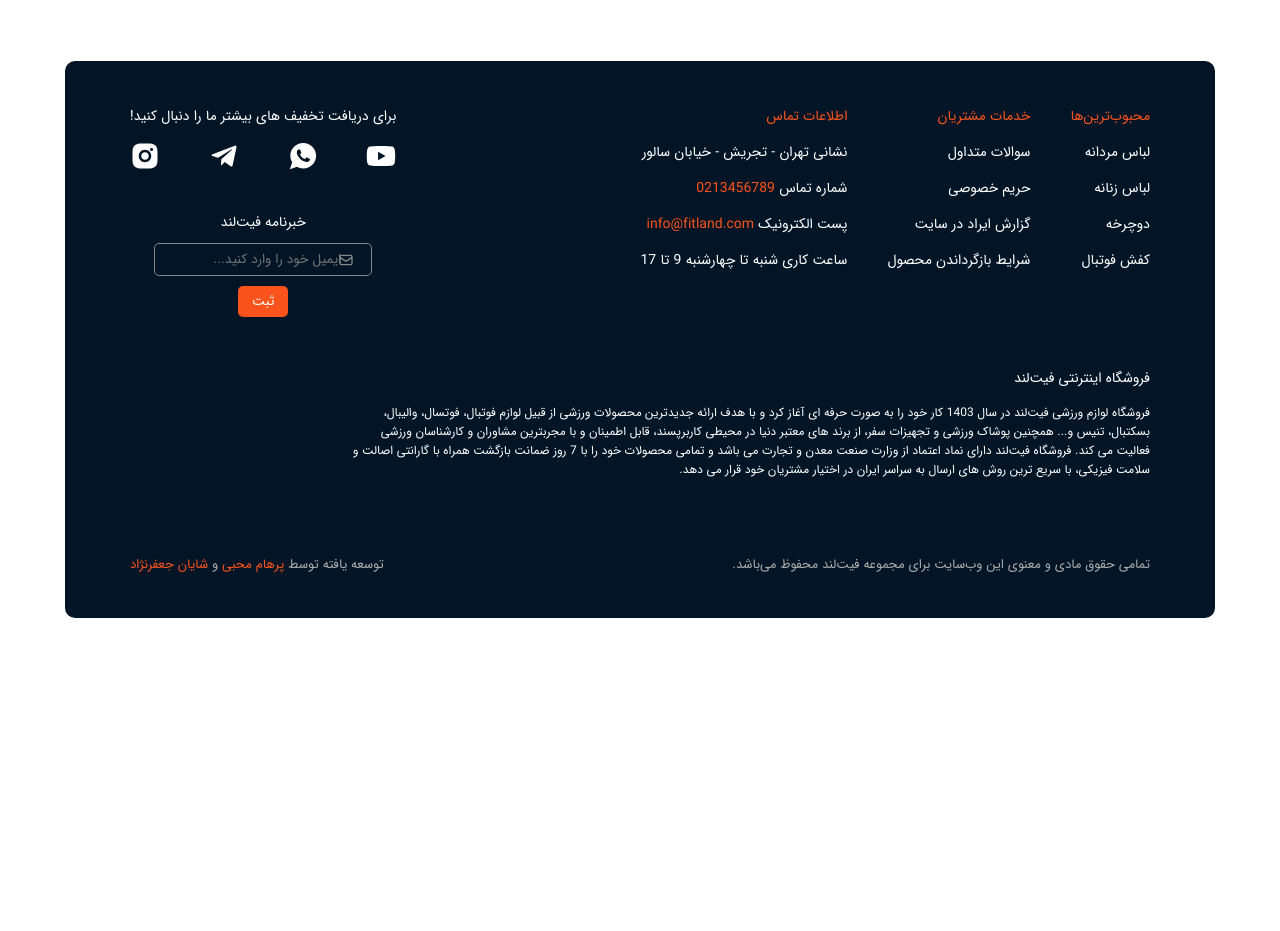
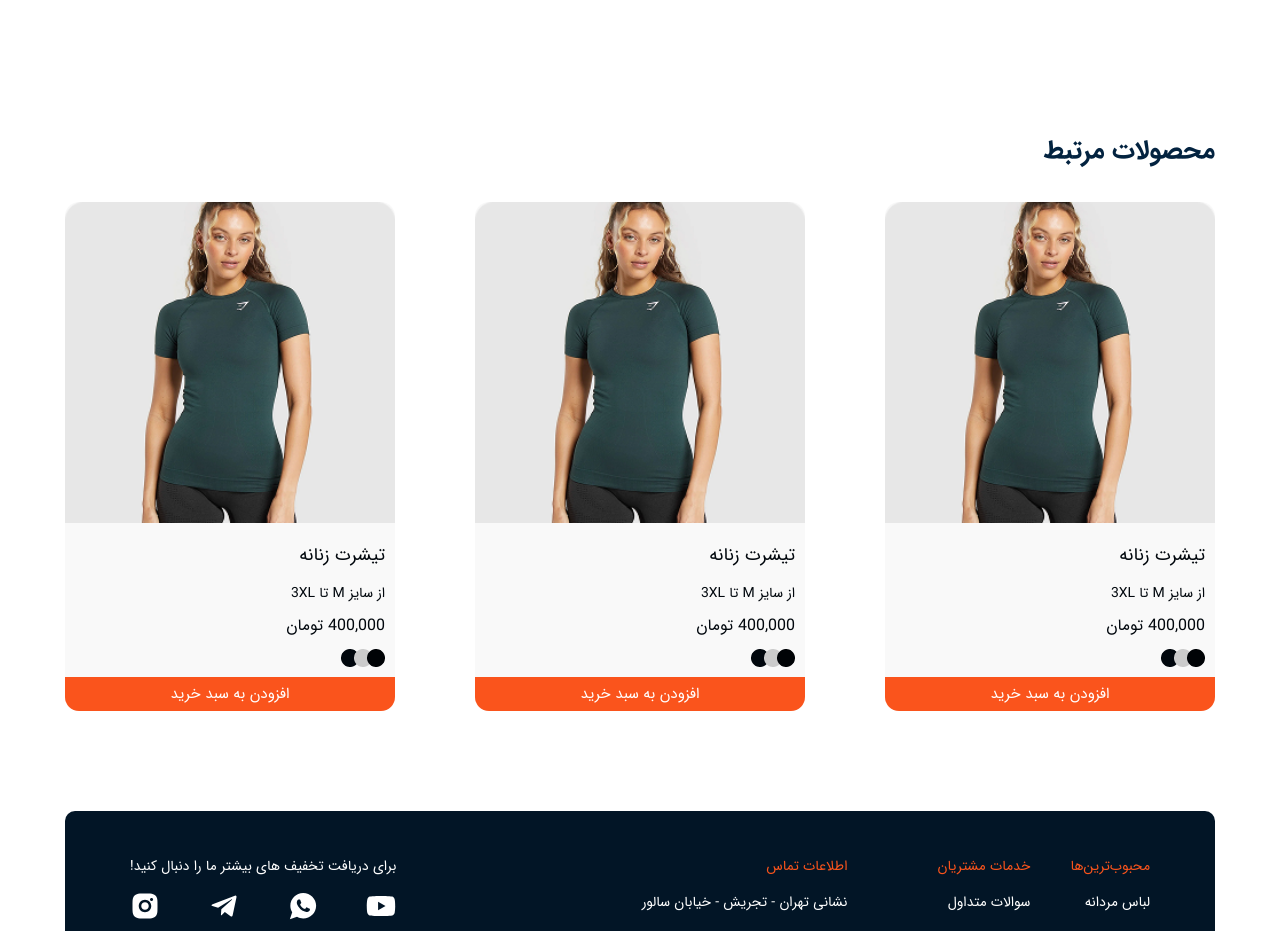
Before and after one commit to NooberThanYall/FitLand, a React (Vite) app: page /MainProduct in a window 1280 px wide. Shown: the part 1680-2611 px from the top of the page. Before the commit the page ends 2306 px from the top, so only its background shows below. Built offline with nearby package versions, Linux system fonts and the light colour scheme.

Commit message:
set same product for main product page

```diff
--- a/src/Components/ProductDetails/ProductDetails.css
+++ b/src/Components/ProductDetails/ProductDetails.css
@@ -208,3 +208,12 @@
     background-color: #FA541C;
     transform: translateY(-3px);
 }
+
+.title-same-product{
+    color: #032340;
+    font-size: 26px;
+    margin-top: 100px;
+    position: relative;
+    top: 70px;
+    font-weight: 700;
+}
--- a/src/Components/ProductDetails/ProductDetails.tsx
+++ b/src/Components/ProductDetails/ProductDetails.tsx
@@ -6,6 +6,7 @@ import { LuShoppingCart } from "react-icons/lu";
 import { FaRegHeart } from "react-icons/fa";
 import { useState } from 'react';
 import Comments from './Comments/Comments';
+import CardsShop from '../CardsShop/CardsShop';
 
 
 export default function ProductDetails() {
@@ -73,7 +74,13 @@ export default function ProductDetails() {
           <input type="" placeholder='نظر شما' className='inputs-add-comment-big' />
           <button className='btn-add-comments'>ثبت نظر</button>
         </div>
+      </div>
 
+      <p className="title-same-product">محصولات مرتبط</p>
+      <div className="container-cards">
+        <CardsShop />
+        <CardsShop />
+        <CardsShop />
       </div>
 
     </div>
```
